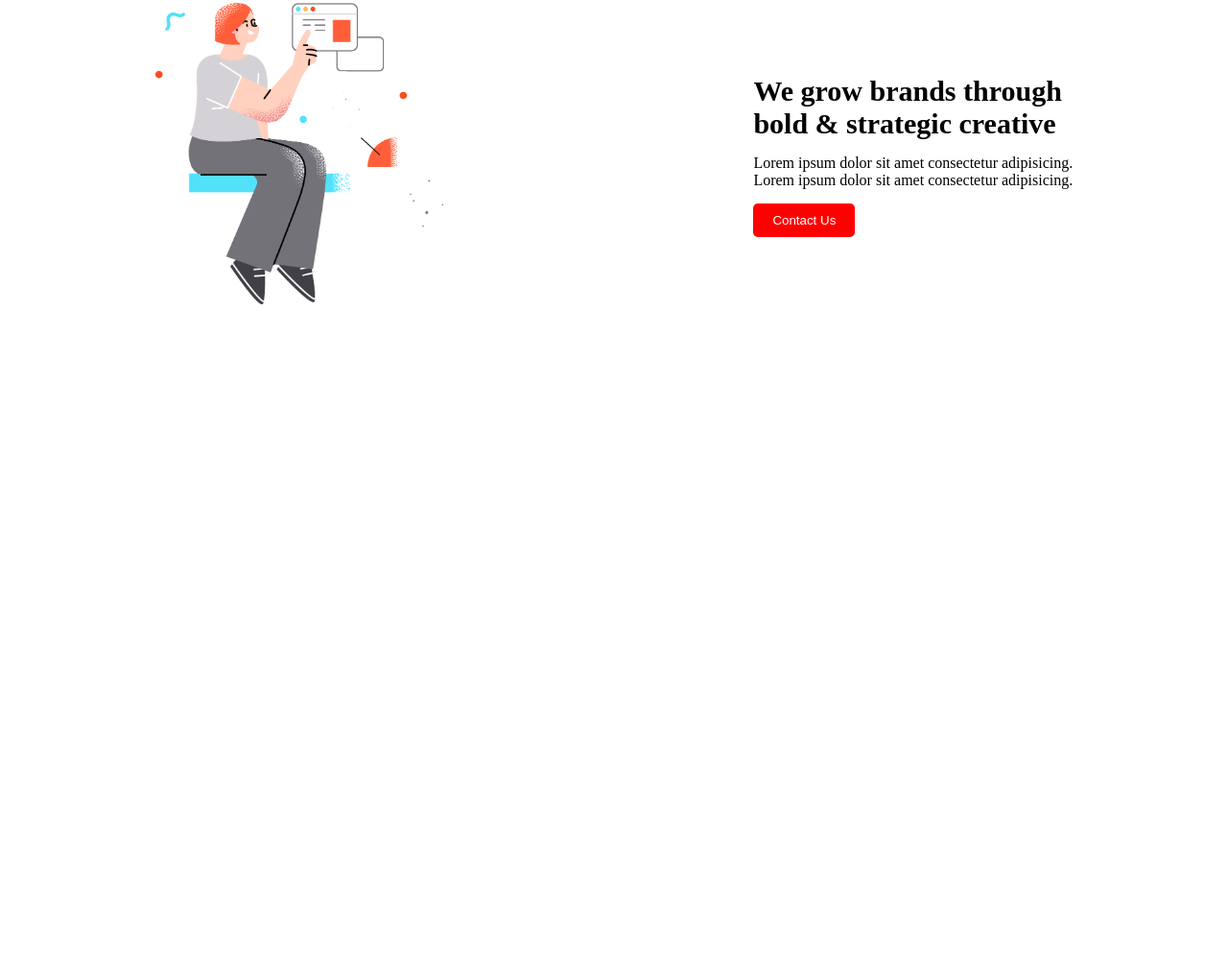
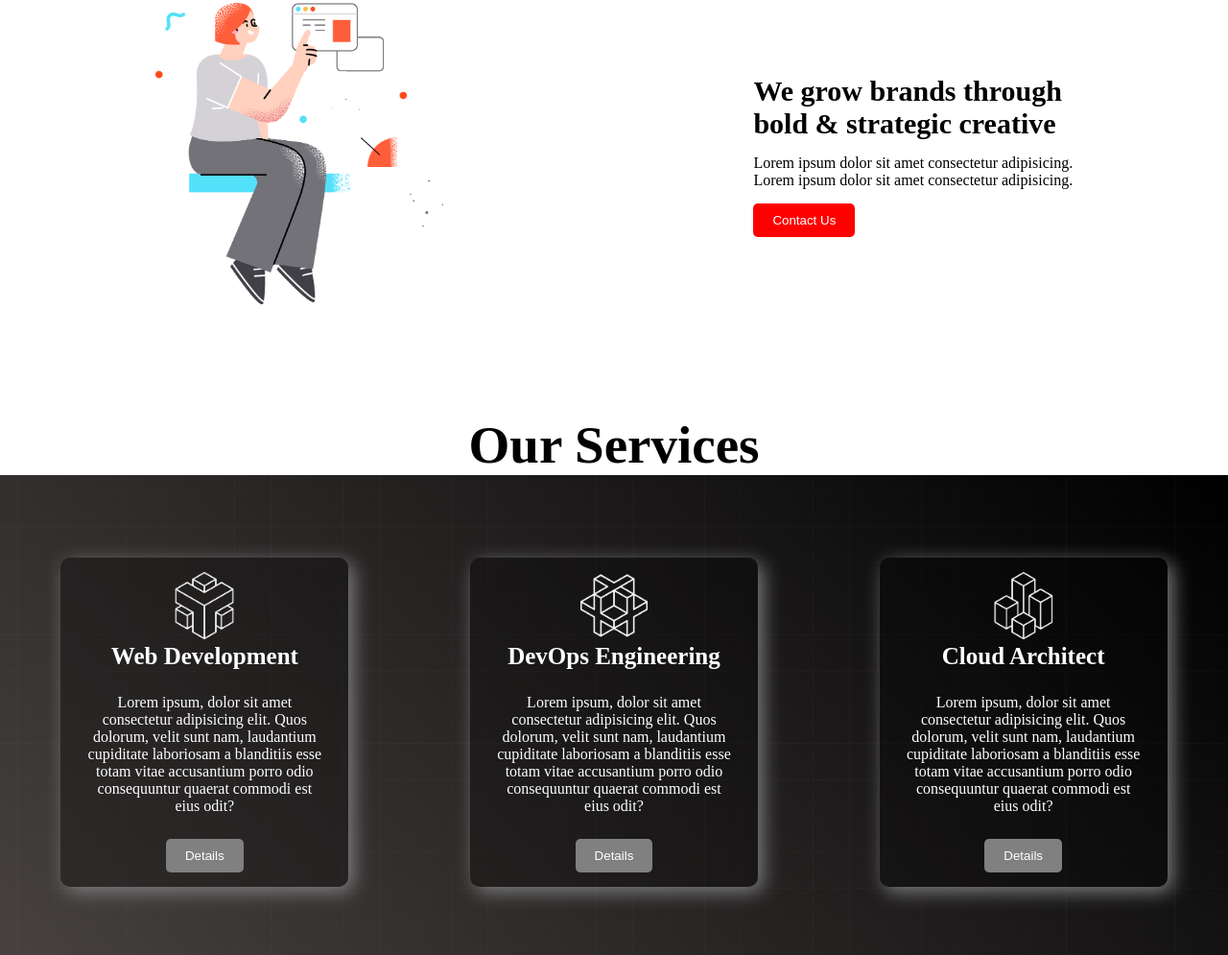
Before and after one commit to nazmul-devops/nazmul-geekfolio, a plain HTML site: page index.html in a window 1280 px wide. Shown: the part 1052-2047 px from the top of the page at 96% size. Before the commit the page ends 1464 px from the top, so only its background shows below. Drawn offline with Linux system fonts and the light colour scheme.

Commit message:
Service section added

```diff
--- a/index.html
+++ b/index.html
@@ -53,7 +53,7 @@
       </section>
       <!-- This is about us section  -->
       <section>
-        <h1 id="about_us_title">About Us</h1>
+        <h1 class="section_title">About Us</h1>
         <div class="about_us_container">
           <div class="left_image">
             <a href="#"
@@ -76,6 +76,45 @@
           </div>
         </div>
       </section>
+      <!-- This is service section  -->
+      <section>
+        <h1 class="section_title service_section_title">Our Services</h1>
+        <div class="banner_container service_container">
+          <div class="service_card">
+            <img class="service_card_icon" src="./icon/0.png" alt="Service 01 Image" />
+            <h3 class="service_card_title">Web Development</h3>
+            <p class="description service_card_para">
+              Lorem ipsum, dolor sit amet consectetur adipisicing elit. Quos
+              dolorum, velit sunt nam, laudantium cupiditate laboriosam a
+              blanditiis esse totam vitae accusantium porro odio consequuntur
+              quaerat commodi est eius odit?
+            </p>
+            <button class="btn service_card_btn">Details</button>
+          </div>
+          <div class="service_card">
+            <img class="service_card_icon" src="./icon/1.png" alt="Service 01 Image" />
+            <h3 class="service_card_title">DevOps Engineering</h3>
+            <p class="description service_card_para">
+              Lorem ipsum, dolor sit amet consectetur adipisicing elit. Quos
+              dolorum, velit sunt nam, laudantium cupiditate laboriosam a
+              blanditiis esse totam vitae accusantium porro odio consequuntur
+              quaerat commodi est eius odit?
+            </p>
+            <button class="btn service_card_btn">Details</button>
+          </div>
+          <div class="service_card">
+            <img class="service_card_icon" src="./icon/2.png" alt="Service 01 Image" />
+            <h3 class="service_card_title">Cloud Architect</h3>
+            <p class="description service_card_para">
+              Lorem ipsum, dolor sit amet consectetur adipisicing elit. Quos
+              dolorum, velit sunt nam, laudantium cupiditate laboriosam a
+              blanditiis esse totam vitae accusantium porro odio consequuntur
+              quaerat commodi est eius odit?
+            </p>
+            <button class="btn service_card_btn">Details</button>
+          </div>
+        </div>
+      </section>
     </main>
     <footer></footer>
   </body>
--- a/style.css
+++ b/style.css
@@ -77,7 +77,7 @@
 
 /* About us section design */
 
-#about_us_title {
+.section_title {
     font-size: 55px;
     text-align: center;
     margin-top: 20px;
@@ -106,3 +106,48 @@
     font-size: 30px;
     font-weight: bold;
 }
+
+
+/* Service section design  */
+
+/* .service_section_title {
+    color: #fff;
+} */
+
+.service_container {
+    display: flex;
+    justify-content: space-around;
+    height: 500px;
+    align-items: center;
+}
+
+.service_card {
+    background-color: rgba(0,0,0,.3);
+    color: #fff;
+    width: 270px;
+    height: auto;
+    text-align: center;
+    padding: 15px;
+    box-shadow: 5px 5px 20px gray;
+    border-radius: 10px;
+    margin-top: 15px;
+}
+
+.service_card_icon {
+    width: 70px;
+}
+
+.service_card_title {
+    font-size: 25px;
+}
+
+.service_card_para {
+    padding: 10px ;
+}
+.service_card_btn {
+    background-color: gray;
+}
+
+.service_card_btn:hover {
+    background-color: rgb(90, 85, 85);
+}
```
Also changed, not shown: 2 other files.
